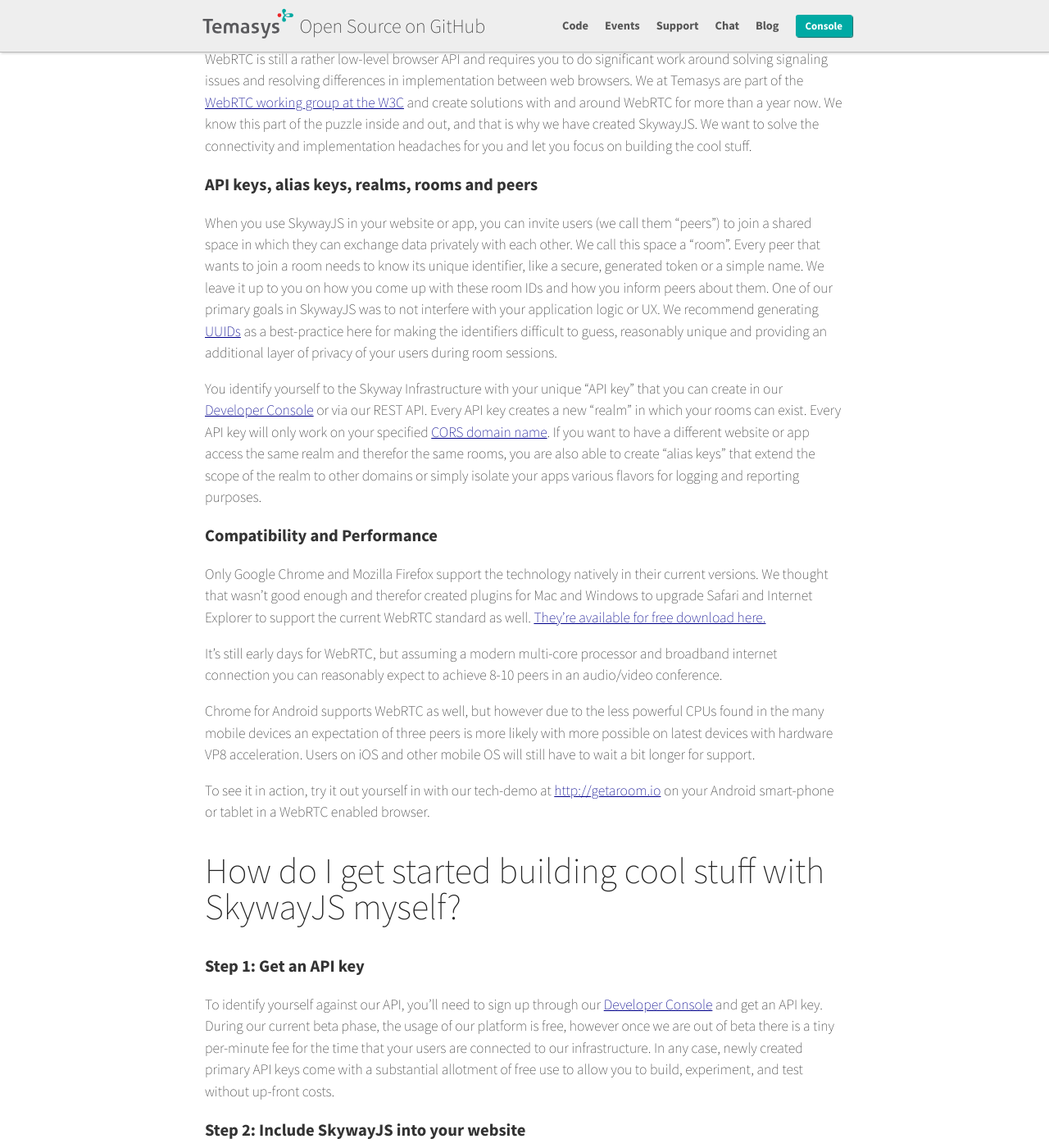
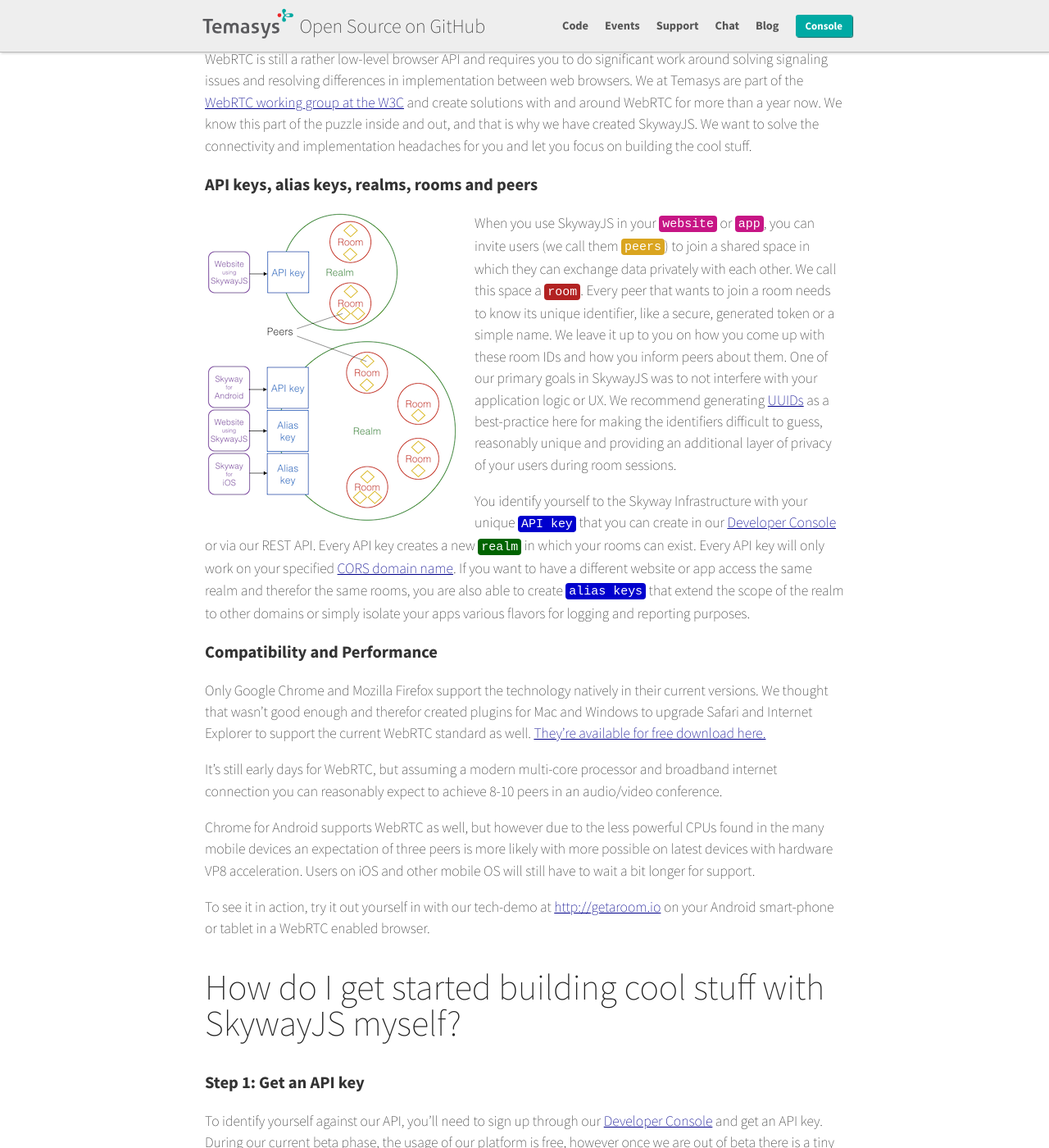
Before and after one commit to Temasys/temasys.github.io, a Jekyll site: the page built from _posts/2014-08-08-Getting_started_with_WebRTC_and_SkywayJS.markdown, in a window 1280 px wide and 1400 px high, scrolled down 938 px. Shown: the whole window at 82% size. Built offline with Jekyll 4.4.1, drawn with Linux system fonts in a browser that asks for light colours; nearby versions of some CDN libraries; Markdown is read by kramdown in place of the engine named in the settings.

Commit message:
Updating getting started post

```diff
--- a/_posts/2014-08-08-Getting_started_with_WebRTC_and_SkywayJS.markdown
+++ b/_posts/2014-08-08-Getting_started_with_WebRTC_and_SkywayJS.markdown
@@ -32,9 +32,9 @@
 
 ### API keys, alias keys, realms, rooms and peers
 
-When you use SkywayJS in your website or app, you can invite users (we call them "peers") to join a shared space in which they can exchange data privately with each other. We call this space a "room". Every peer that wants to join a room needs to know its unique identifier, like a secure, generated token or a simple name. We leave it up to you on how you come up with these room IDs and how you inform peers about them. One of our primary goals in SkywayJS was to not interfere with your application logic or UX. We recommend generating [UUIDs](http://jsfiddle.net/briguy37/2MVFd/) as a best-practice here for making the identifiers difficult to guess, reasonably unique and providing an additional layer of privacy of your users during room sessions.
+<img src="/resources/img/realmsandrooms.png" style="float:left; margin-right: 20px;" />When you use SkywayJS in your <em style="color: #fff; background-color: MediumVioletRed;">website</em> or <em style="color: #fff; background-color: MediumVioletRed;">app</em>, you can invite users (we call them <em style="color: #fff; background-color: goldenrod;">peers</em>) to join a shared space in which they can exchange data privately with each other. We call this space a <em style="color: #fff; background-color: firebrick;">room</em>. Every peer that wants to join a room needs to know its unique identifier, like a secure, generated token or a simple name. We leave it up to you on how you come up with these room IDs and how you inform peers about them. One of our primary goals in SkywayJS was to not interfere with your application logic or UX. We recommend generating [UUIDs](http://jsfiddle.net/briguy37/2MVFd/) as a best-practice here for making the identifiers difficult to guess, reasonably unique and providing an additional layer of privacy of your users during room sessions.
 
-You identify yourself to the Skyway Infrastructure with your unique "API key" that you can create in our [Developer Console](https://developer.temasys.com.sg) or via our REST API. Every API key creates a new "realm" in which your rooms can exist. Every API key will only work on your specified [CORS domain name](http://en.wikipedia.org/wiki/Cross-origin_resource_sharing). If you want to have a different website or app access the same realm and therefor the same rooms, you are also able to create "alias keys" that extend the scope of the realm to other domains or simply isolate your apps various flavors for logging and reporting purposes.
+You identify yourself to the Skyway Infrastructure with your unique <em style="color: #fff; background-color: mediumblue;">API key</em> that you can create in our [Developer Console](https://developer.temasys.com.sg) or via our REST API. Every API key creates a new <em style="color: #fff; background-color: darkgreen;">realm</em> in which your rooms can exist. Every API key will only work on your specified [CORS domain name](http://en.wikipedia.org/wiki/Cross-origin_resource_sharing). If you want to have a different website or app access the same realm and therefor the same rooms, you are also able to create <em style="color: #fff; background-color: mediumblue;">alias keys</em> that extend the scope of the realm to other domains or simply isolate your apps various flavors for logging and reporting purposes.
 
 
 ### Compatibility and Performance
--- a/style.css
+++ b/style.css
@@ -298,13 +298,6 @@
     line-height: 1.5em;
 }
 
-article .entry img {
-    display: block;
-    margin-left: auto;
-    margin-right: auto;
-    width: 100%;
-}
-
 article header span {
 	margin-right: 3px;
     color: #aaa;
```
Also changed, not shown: resources/img/realmsandrooms.png (added).
